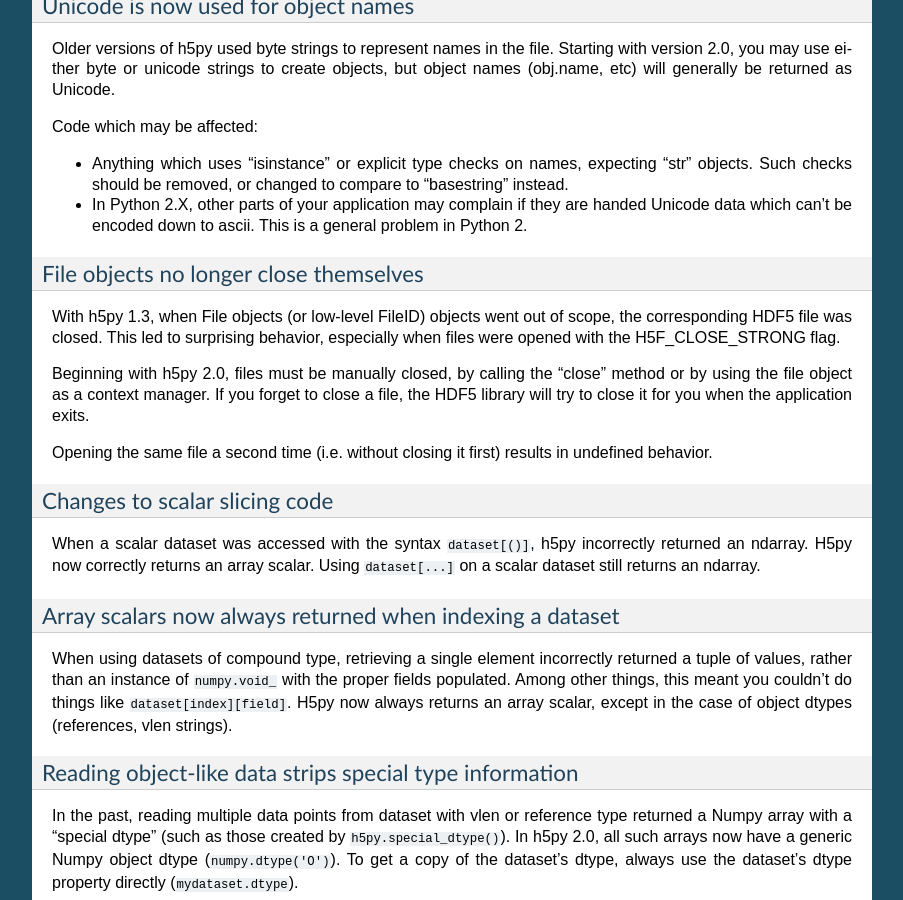
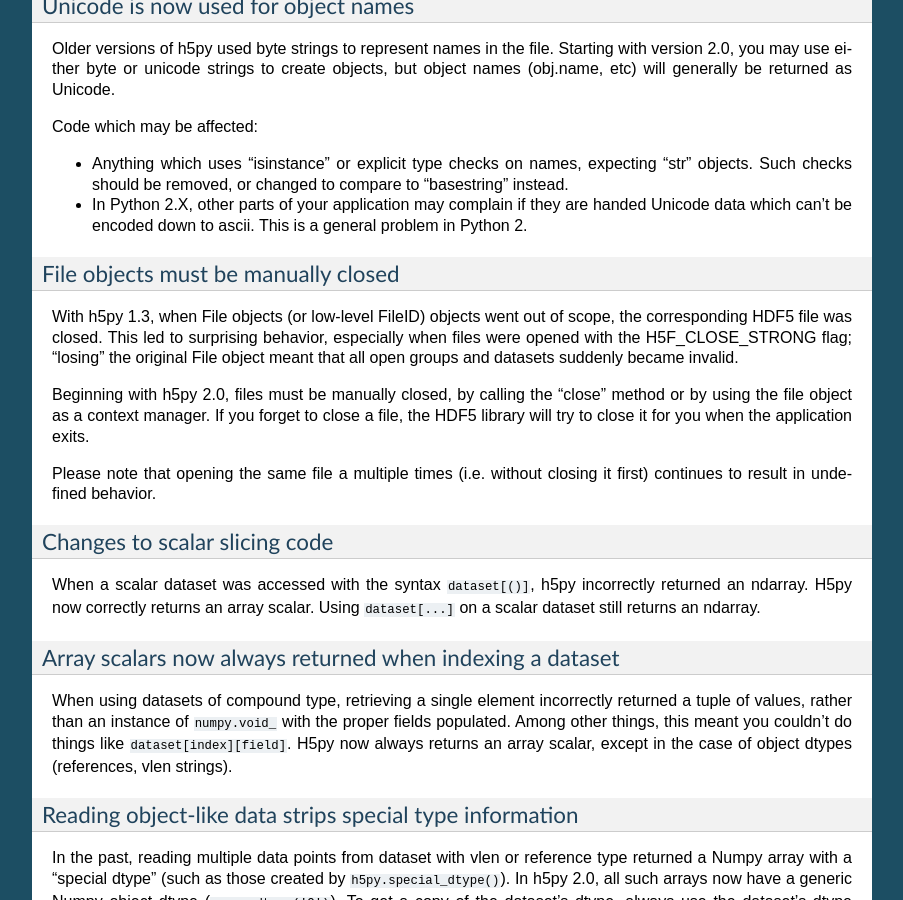
Before and after one commit to google-code-export/h5py, a Sphinx documentation site: the page built from docs/source/intro/whatsnew.rst, in a window 1280 px wide and 900 px high, scrolled down 987 px. Shown: the whole window, without its empty margins (198-1101 px from the left). Built offline with Sphinx 7.4.7, drawn with Linux system fonts in a browser that asks for light colours; some of the changed text lies outside the part shown.

Commit message:
update whatsnew

```diff
--- a/docs/source/intro/whatsnew.rst
+++ b/docs/source/intro/whatsnew.rst
@@ -81,20 +81,22 @@ Code which may be affected:
   handed Unicode data which can't be encoded down to ascii.  This is a
   general problem in Python 2.
 
-File objects no longer close themselves
-~~~~~~~~~~~~~~~~~~~~~~~~~~~~~~~~~~~~~~~
+File objects must be manually closed
+~~~~~~~~~~~~~~~~~~~~~~~~~~~~~~~~~~~~
 
 With h5py 1.3, when File objects (or low-level FileID) objects went out of
 scope, the corresponding HDF5 file was closed.  This led to surprising
-behavior, especially when files were opened with the H5F_CLOSE_STRONG flag.
+behavior, especially when files were opened with the H5F_CLOSE_STRONG flag;
+"losing" the original File object meant that all open groups and datasets
+suddenly became invalid.
 
 Beginning with h5py 2.0, files must be manually closed, by calling the "close"
 method or by using the file object as a context manager.  If you forget to
 close a file, the HDF5 library will try to close it for you when the
 application exits.
 
-Opening the same file a second time (i.e. without closing it first) results in
-undefined behavior.
+Please note that opening the same file a multiple times (i.e. without closing
+it first) continues to result in undefined behavior.
 
 Changes to scalar slicing code
 ~~~~~~~~~~~~~~~~~~~~~~~~~~~~~~
```
